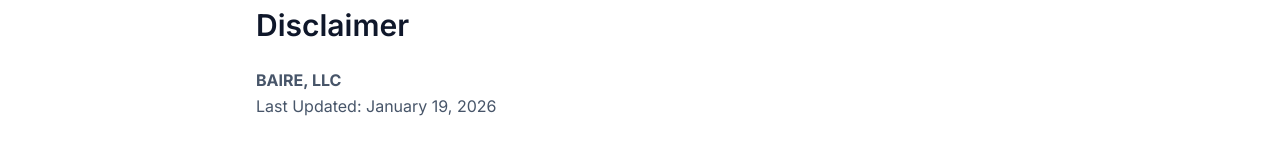
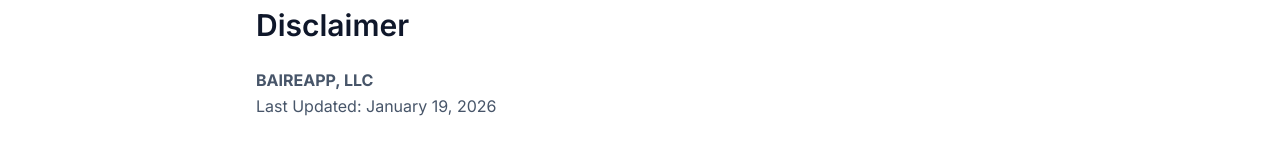
Before and after one commit to geoffbailey114/baireapp, a Next.js app: page /disclaimer in a window 1280 px wide. Shown: the part 154-308 px from the top of the page. Built offline with nearby package versions, Linux system fonts and the light colour scheme.

Commit message:
Update page.tsx

```diff
--- a/app/disclaimer/page.tsx
+++ b/app/disclaimer/page.tsx
@@ -14,7 +14,7 @@ export default function DisclaimerPage() {
           <h1>Disclaimer</h1>
 
           <p className="text-slate-500">
-            <strong>BAIRE, LLC</strong><br />
+            <strong>BAIREAPP, LLC</strong><br />
             Last Updated: January 19, 2026
           </p>
 
```
